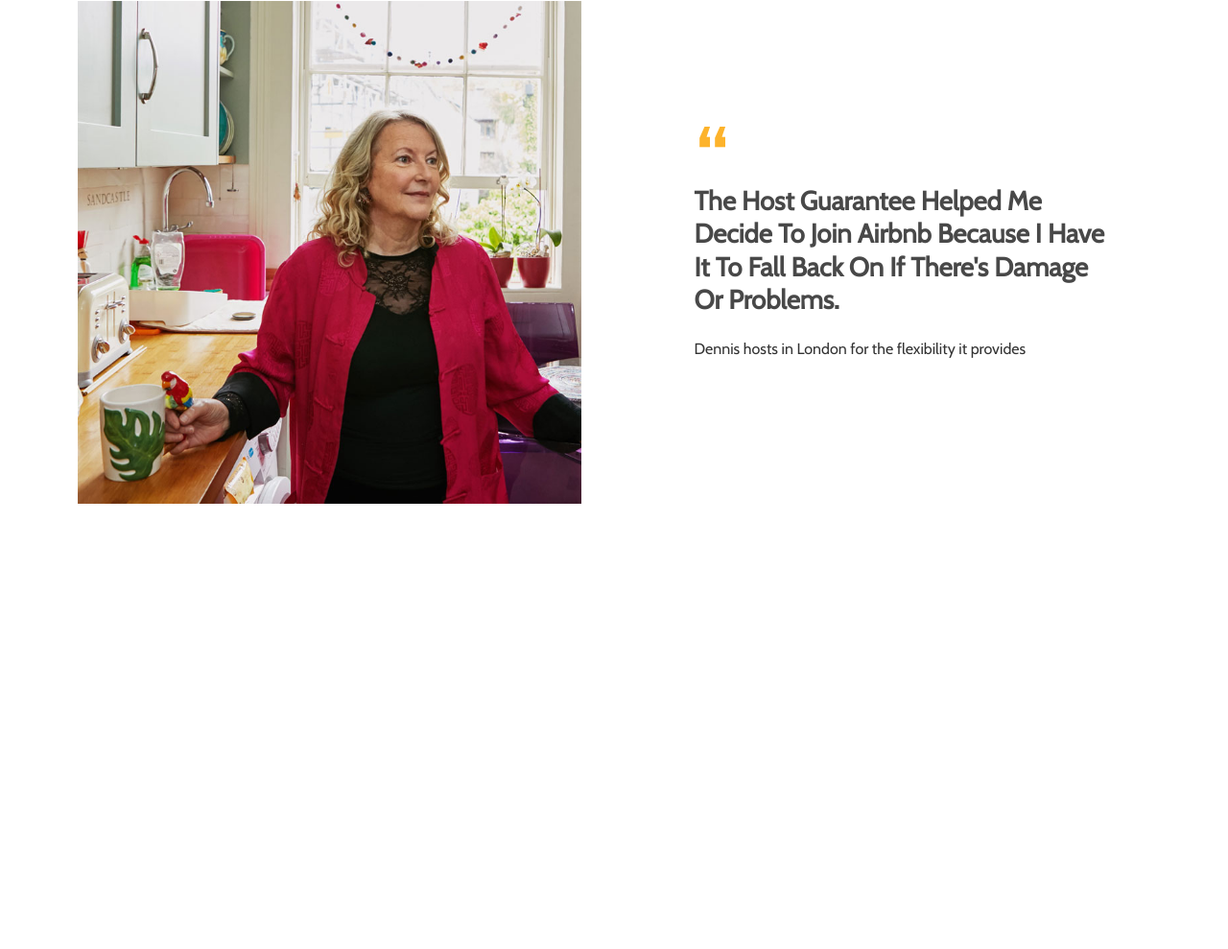
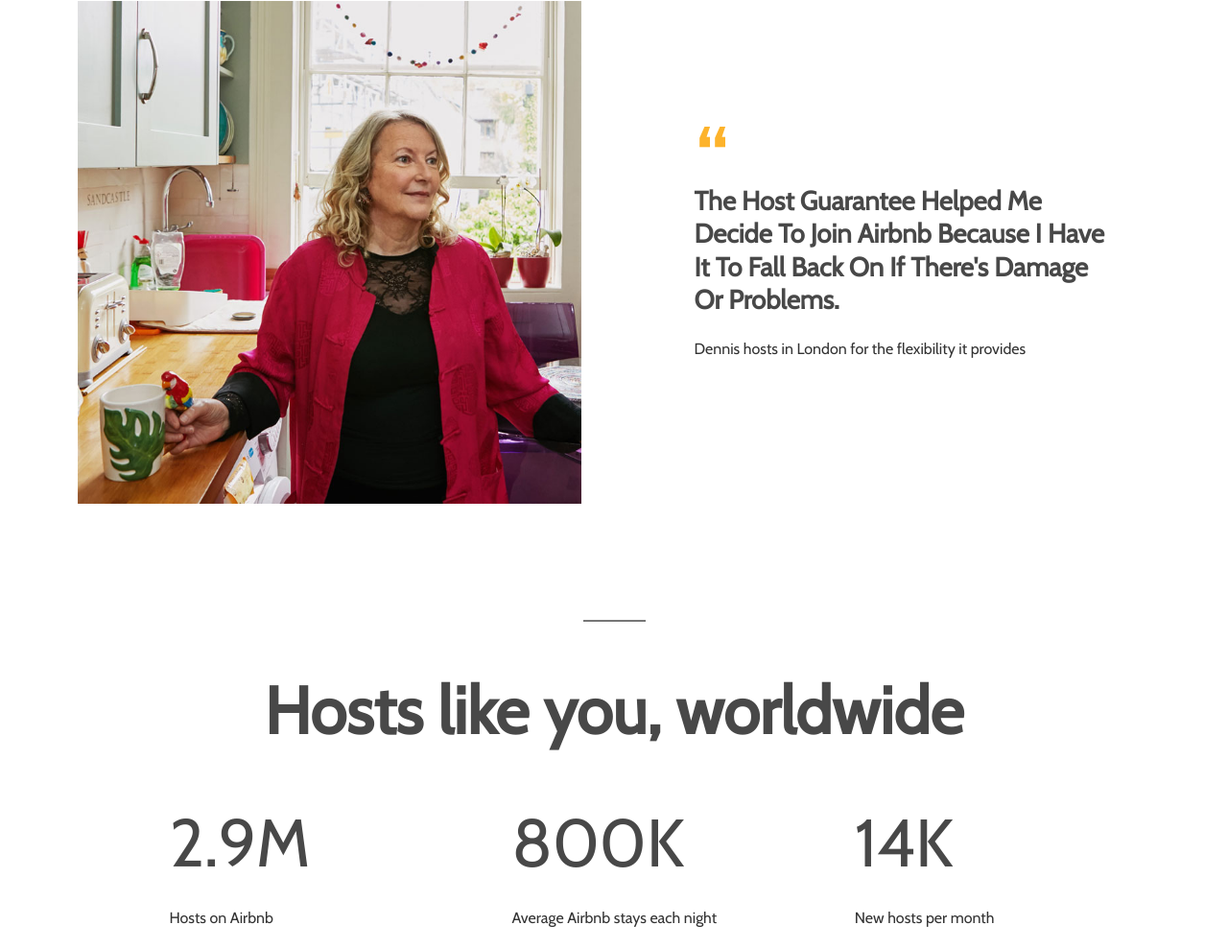
Before and after one commit to AdnanAfsari/airbnb-clone, a plain HTML site: page index.html in a window 1280 px wide. Shown: the part 4161-5150 px from the top of the page at 96% size. Before the commit the page ends 4697 px from the top, so only its background shows below. Drawn offline with nearby package versions, Linux system fonts and the light colour scheme.

Commit message:
host section done

```diff
--- a/assets/css/style.css
+++ b/assets/css/style.css
@@ -114,6 +114,19 @@ select {
   color: #008489;
 }
 
+/******************** GOT-COVERED ********************/
+
 .payment {
   min-height: 900px;
 }
+
+/******************** GOT-COVERED ********************/
+
+.host-worldwide {
+  min-height: 300px;
+}
+
+.host-size {
+  font-size: 70px;
+  font-weight: 300;
+}
--- a/index.html
+++ b/index.html
@@ -319,5 +319,31 @@
 </section>
 
 
+<!-- =========================
+    PAYMENTS
+============================== -->
+
+<section class="host-worldwide mg-top110">
+  <div class="container">
+    <div class="hr-border"></div>
+    <h1>Hosts like you, worldwide</h1>
+
+    <div class="row">
+      <div class="offset-1 col-3 col-100">
+        <h3 class="host-size">2.9M</h3>
+        <p>Hosts on Airbnb</p>
+      </div>
+      <div class="offset-1 col-3 col-100">
+        <h3 class="host-size">800K</h3>
+        <p>Average Airbnb stays each night</p>
+      </div>
+      <div class="offset-1 col-3 col-100">
+        <h3 class="host-size">14K</h3>
+        <p>New hosts per month</p>
+      </div>
+    </div><!-- /.row:1 -->
+  </div><!-- /.container -->
+</section>
+
 </body>
 </html>
```
